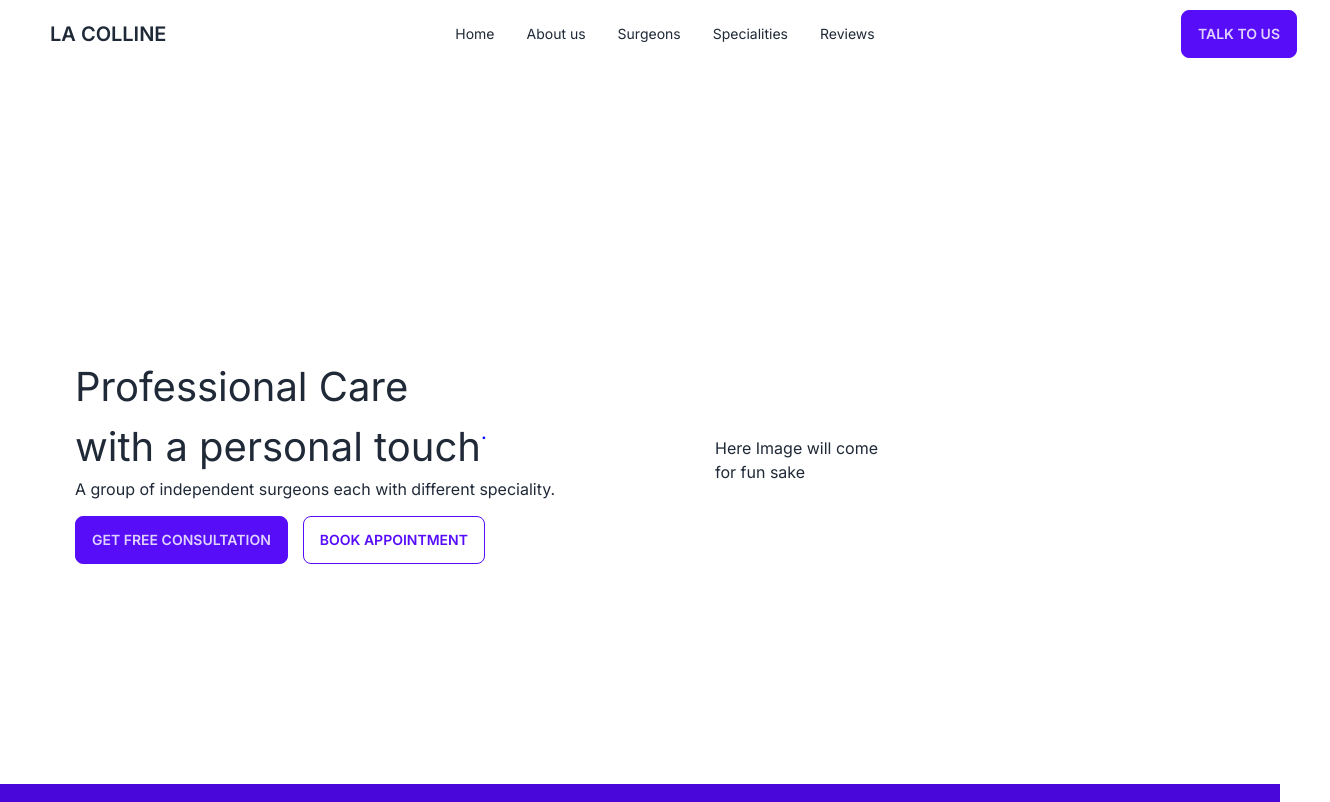
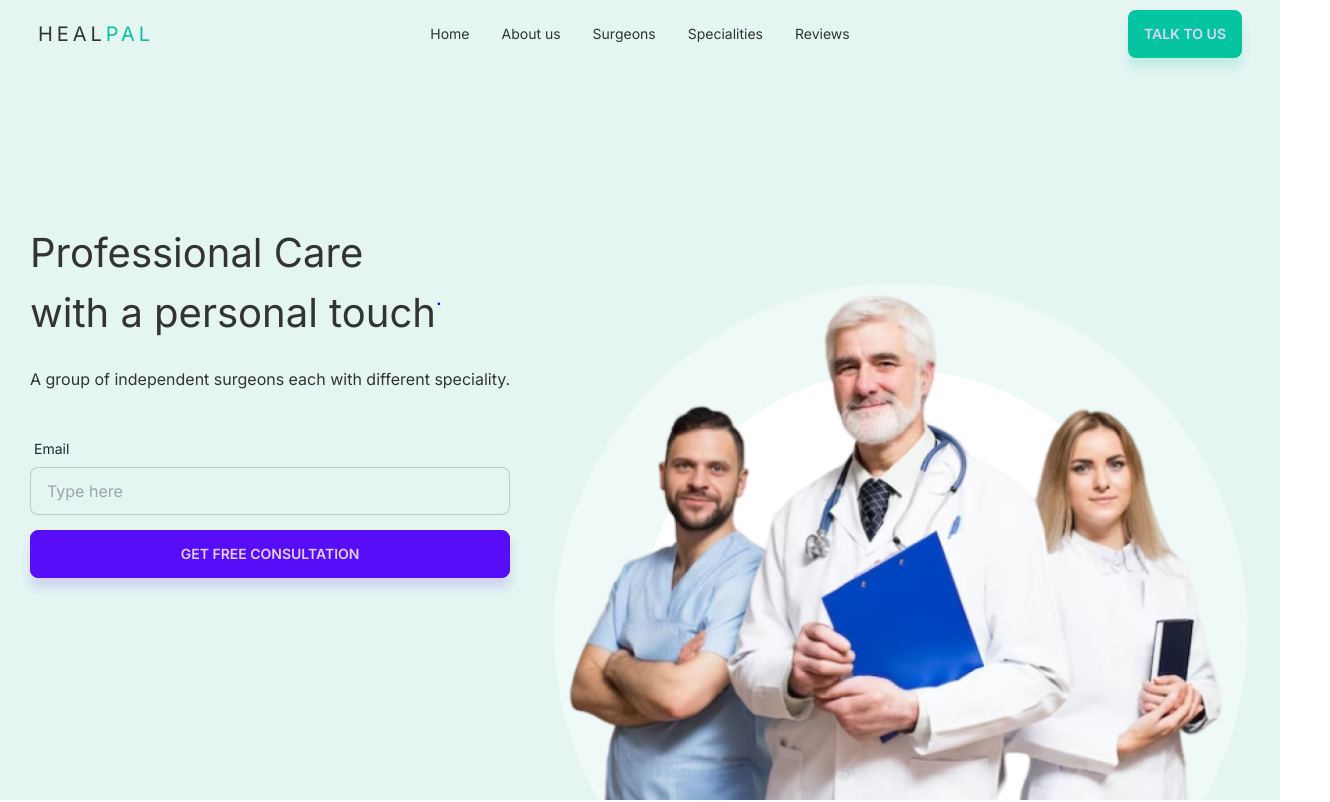
Before and after one commit to auspy/healapp, a Next.js app: page / in a window 1280 px wide. Shown: the top 802 px of the page, 1330 px wide, since content can reach past the window. Built offline with nearby package versions, Linux system fonts and the light colour scheme.

Commit message:
basic home

```diff
--- a/src/app/globals.css
+++ b/src/app/globals.css
@@ -1,11 +1,35 @@
 @tailwind base;
 @tailwind components;
 @tailwind utilities;
-
+@import url("https://fonts.googleapis.com/css2?family=Montserrat:wght@600&family=Raleway:wght@400;500;600;700&display=swap");
 :root {
   --lGreen: #e4f5f2;
   --green: #05c5a1;
   --purple: #6c20dd;
+}
+#logo {
+  color: #333333;
+  font-family: Montserrat;
+  font-size: 16px;
+  font-style: normal;
+  font-weight: 600;
+  line-height: normal;
+  letter-spacing: 3.92px;
+  text-transform: uppercase;
+}
+.mont {
+  font-family: Montserrat, sans-serif;
+}
+
+body {
+  background-color: var(--lGreen);
+  font-family: "Raleway", "Montserrat", sans-serif;
+  font-size: 16px;
+  line-height: 1.5;
+  color: #333;
+  margin: 0;
+  padding: 0;
+  box-sizing: border-box;
 }
 
 * {
@@ -17,17 +41,11 @@
   color: blue;
   font-size: 20px;
 }
-.containers {
-  height: 98vh;
-  width: 100%;
-  margin-left: 25px;
-}
 .header {
   font-size: 40px;
 }
 button {
   margin-top: 15px;
-  margin-right: 15px;
 }
 .subheader {
   color: white;
--- a/src/app/layout.js
+++ b/src/app/layout.js
@@ -14,12 +14,12 @@ export default function RootLayout({ children }) {
       <head>
         <title>Heal Pal</title>
         <meta name="viewport" content="width=device-width, initial-scale=1" />
-        <link rel="preconnect" href="https://fonts.googleapis.com" />
+        {/* <link rel="preconnect" href="https://fonts.googleapis.com" />
         <link rel="preconnect" href="https://fonts.gstatic.com" crossOrigin />
         <link
           href="https://fonts.googleapis.com/css2?family=Raleway:wght@400;500;600;700&display=swap"
           rel="stylesheet"
-        ></link>
+        ></link> */}
         <meta charSet="utf-8" />
       </head>
       <body className={inter.className}>{children}</body>
--- a/src/app/page.js
+++ b/src/app/page.js
@@ -1,10 +1,32 @@
+"use client";
+import Image from "next/image";
 import Colors from "./colors";
+import { useState } from "react";
 
 export default function Home() {
+  const [email, setEmail] = useState("");
   return (
     <>
-      <div className="containers ">
-        <div className="navbar ">
+      <div
+        className=""
+        style={{
+          height: "100vh",
+          width: "100vw",
+          backgroundColor: Colors.lGreen,
+          display: "flex",
+          flexDirection: "column",
+          alignItems: "center",
+          paddingInline: 30,
+        }}
+      >
+        <div
+          className="w-full relative"
+          style={{
+            maxWidth: 1260,
+            flex: 1,
+          }}
+        >
+          <div style={{ position: "absolute", top: 0 }} className="navbar">
             <div className="navbar-start">
               <div className="dropdown">
                 <label tabIndex={0} className="btn btn-ghost lg:hidden">
@@ -26,6 +48,7 @@ export default function Home() {
                 <ul
                   tabIndex={0}
                   className="menu menu-sm dropdown-content mt-3 z-[1] p-2 shadow bg-base-100 rounded-box w-52"
+                  style={{ backgroundColor: Colors.lGreen }}
                 >
                   <li>
                     <a>Home</a>
@@ -44,7 +67,14 @@ export default function Home() {
                   </li>
                 </ul>
               </div>
-            <a className="btn btn-ghost normal-case text-xl">LA COLLINE</a>
+              <a
+                className=" text-xl"
+                style={{
+                  letterSpacing: 3.92,
+                }}
+              >
+                HEAL<span style={{ color: Colors.green }}>PAL</span>
+              </a>
             </div>
             <div className="navbar-center hidden lg:flex">
               <ul className="menu menu-horizontal px-1">
@@ -66,35 +96,99 @@ export default function Home() {
               </ul>
             </div>
             <div className="navbar-end">
-            <a className="btn btn-primary">Talk To Us </a>
+              <a
+                className="btn btn-primary"
+                style={{
+                  backgroundColor: Colors.green,
+                  border: "unset",
+                  boxShadow: "0px 10px 10px 0px rgba(7, 187, 152, 0.15)",
+                }}
+              >
+                Talk To Us{" "}
+              </a>
             </div>
           </div>
-        <div className="containers flex">
-          <div className="containers flex flex-col justify-center">
+          <div className="h-full flex flex-col lg:flex-row gap-10 mt-20 lg:mt-0">
+            <div className="gap-10 flex flex-col justify-center">
+              <div className="flex gap-6 flex-col justify-center">
+                <div>
                   <h1 className="header">Professional Care</h1>
                   <div className="flex">
                     <h1 className="header">with a personal touch</h1>
                     <h2 className="full">.</h2>
                   </div>
+                </div>
                 <p>
-              A group of independent surgeons each with different speciality.
+                  A group of independent surgeons each with different
+                  speciality.
                 </p>
-            <div className="buttons flex">
-              <button className="btn btn-primary">Get Free Consultation</button>
-              <button className="btn btn-outline btn-primary">
-                Book Appointment
+              </div>
+
+              <div className="flex flex-col">
+                <div className="form-control w-full">
+                  <label className="label">
+                    <span className="label-text">Email</span>
+                  </label>
+                  <input
+                    value={email}
+                    onChange={(e) => setEmail(e.target.value)}
+                    maxLength={50}
+                    style={{ backgroundColor: Colors.lGreen }}
+                    type="text"
+                    placeholder="Type here"
+                    className="input input-bordered w-full"
+                  />
+                  <button
+                    className="btn btn-primary"
+                    onClick={() => {
+                      if (
+                        email.length < 5 ||
+                        email.includes(" ") ||
+                        !email.includes("@gmail.com") ||
+                        email.length > 70
+                      ) {
+                        alert(
+                          "Please enter a valid email. Mail must include @gmail.com"
+                        );
+                        return;
+                      }
+                      alert(
+                        "Thank you for your interest. We will get back to you soon at mail: " +
+                          email
+                      );
+                    }}
+                    style={{
+                      boxShadow: "0px 10px 10px 0px rgba(108, 32, 221, 0.15)",
+                    }}
+                  >
+                    Get Free Consultation
                   </button>
                 </div>
               </div>
-          <div className="containers flex flex-col justify-center">
-            <h1>Here Image will come</h1>
-            <h2>for fun sake</h2>
+            </div>
+            <div className="relative flex" style={{ flex: 1 }}>
+              <div
+                style={{
+                  position: "absolute",
+                  bottom: 0,
+                  right: 0,
+                }}
+              >
+                <Image
+                  src={"/doctor.png"}
+                  alt="doctors"
+                  height={547}
+                  priority
+                  width={734}
+                />
+              </div>
+            </div>
           </div>
         </div>
       </div>
 
-      <div className="second_containers bg-primary-focus">
-        <div className="containers flex flex-col items-center">
+      {/* <div className="second_ bg-primary-focus">
+        <div className=" flex flex-col items-center">
           <h2 className="subheader">OUR DOCTORS</h2>
           <h1 className="header">
             Our <span className="qualified">highly qualified</span> doctors
@@ -138,7 +232,7 @@ export default function Home() {
             </div>
           </div>
         </div>
-      </div>
+      </div> */}
     </>
   );
 }
```
Also changed, not shown: public/doctor.png (added). Lines whose indentation alone changed are shown as unchanged.
